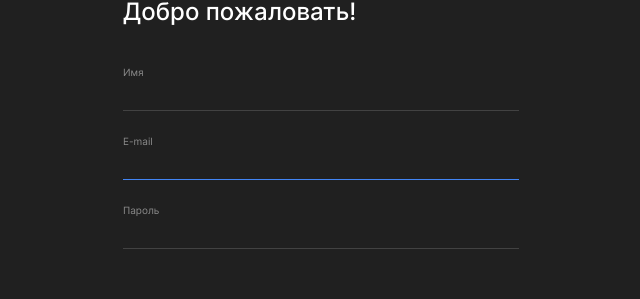
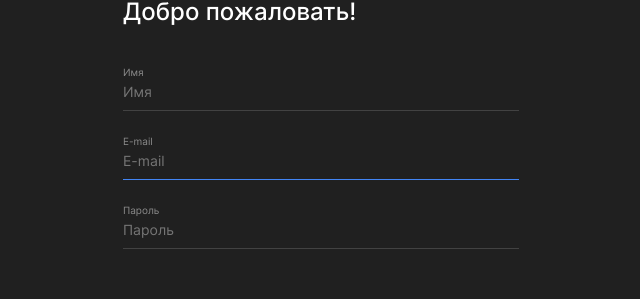
Before and after one commit to VeneraNechaeva/movies-explorer-frontend, a React (Create React App) app: page /signup in a window 1280 px wide. Shown: the part 200-499 px from the top of the page, without its empty margins (319-959 px from the left). Built offline with nearby package versions, Linux system fonts and the light colour scheme.

Commit message:
feat: добавить placeholder

```diff
--- a/src/components/Login/Login.js
+++ b/src/components/Login/Login.js
@@ -44,6 +44,7 @@ function Login({ handleLogin }) {
                         required
                         value={values.email ?? ''}
                         onChange={handleChange}
+                        placeholder="E-mail"
                     />
                     <span className={`form__error email-error  ${errors?.email ? "form__error_visible-user" : ""}`}>
                     {errors?.email}</span>
@@ -61,6 +62,7 @@ function Login({ handleLogin }) {
                         required
                         value={values.password ?? ''}
                         onChange={handleChange}
+                        placeholder="Пароль"
                     />
                     <span className={`form__error password-error  ${errors?.password ? "form__error_visible-user" : ""}`}>
                     {errors?.password}</span>
--- a/src/components/Register/Register.js
+++ b/src/components/Register/Register.js
@@ -43,6 +43,7 @@ function Register() {
                         required
                         value={values.name ?? ''}
                         onChange={handleChange}
+                        placeholder="Имя"
                     />
                     <span className={`form__error email-error  ${errors?.name ? "form__error_visible-user" : ""}`}>
                     {errors?.email}</span>
@@ -61,6 +62,7 @@ function Register() {
                         required
                         value={values.email ?? ''}
                         onChange={handleChange}
+                        placeholder="E-mail"
                     />
                     <span className={`form__error email-error  ${errors?.email ? "form__error_visible-user" : ""}`}>
                     {errors?.email}</span>
@@ -78,6 +80,7 @@ function Register() {
                         required
                         value={values.password ?? ''}
                         onChange={handleChange}
+                        placeholder="Пароль"
                     />
                     <span className={`form__error password-error  ${errors?.password ? "form__error_visible-user" : ""}`}>
                     {errors?.password}</span>
```
